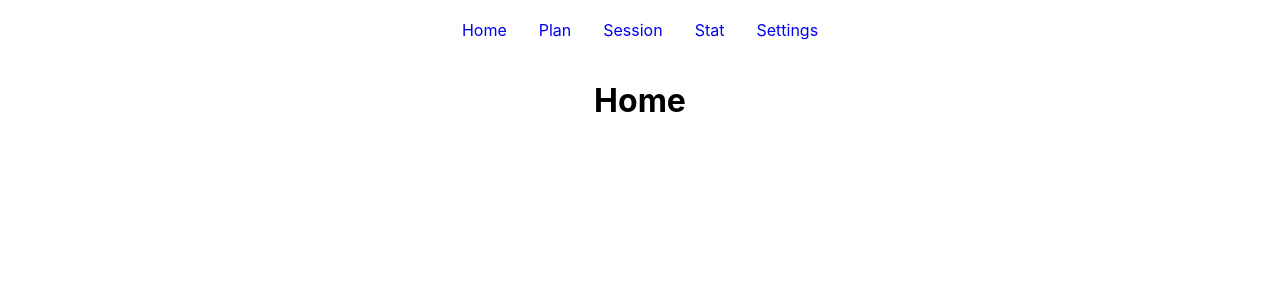
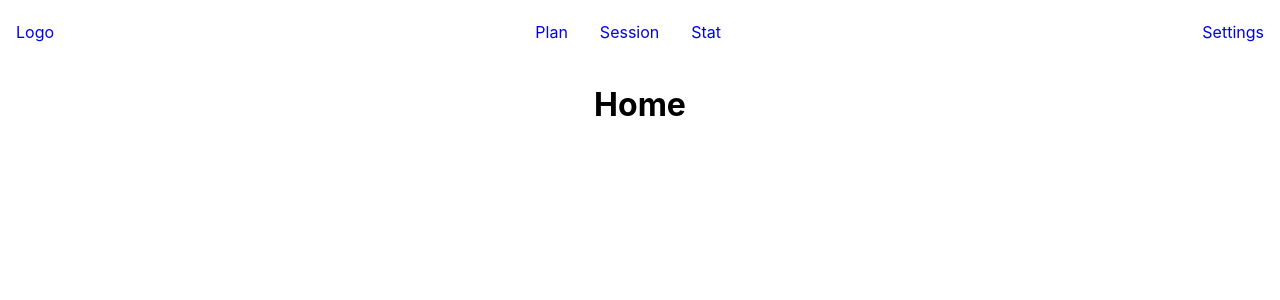
Before and after one commit to JayQkew/workout-tracking-app, a React (Create React App) app: page /home in a window 1280 px wide. Shown: the top 300 px of the page. Built offline with nearby package versions, Linux system fonts and the light colour scheme; the HTML template or start-up script is replaced by a standard one.

Commit message:
semantic markup update

```diff
--- a/src/App.js
+++ b/src/App.js
@@ -1,7 +1,7 @@
 import { BrowserRouter, Routes, Route } from 'react-router-dom';
 import { isDesktop } from 'react-device-detect';
 
-import Navbar from './Components/Navbar/Navbar';
+import Header from './Components/Header/Header';
 import Home from './Pages/Home';
 import Settings from './Pages/Settings';
 import Error from './Pages/Error';
@@ -19,7 +19,7 @@ import Stats from './Pages/Mobile/Stats';
 function App() {
   return (
     <BrowserRouter>
-      <Navbar/>
+      <Header/>
       <Routes>
         <Route path='/home' element={<Home/>}/>
         <Route path='/session' element={isDesktop ? <Session/> : <Sessions/>}/>
--- a/src/Components/Header/Header.css
+++ b/src/Components/Header/Header.css
@@ -1,6 +1,30 @@
-.page-header{
+.app-header {
+    height: 4rem;
     width: 100%;
-    justify-content: center;
+    display: flex;
+    justify-content: space-between;
+    flex-direction: row;
     align-items: center;
-    text-align: center;
+    position: sticky;
+    top: 0;
 }
+
+.nav-menu {
+    display: flex;
+    list-style: none;
+    margin: 0;
+    padding: 0;
+}
+
+.nav-item {
+    display: flex;
+    align-items: center;
+}
+
+.nav-link {
+    display: flex;
+    align-items: center;
+    text-decoration: none;
+    padding: 0 1rem;
+    height: 100%;
+}
--- a/src/Components/Header/Header.jsx
+++ b/src/Components/Header/Header.jsx
@@ -1,11 +1,53 @@
-import React from "react";
-import './Header.css'
+import './Header.css';
+import React from 'react';
+import { NavLink } from 'react-router-dom';
+import { isDesktop } from 'react-device-detect';
 
-function Header(prop){
-    const {page} = prop
-    return <h1 className="page-header">
-        {page}
-    </h1>
+function Header(){
+    return(
+        <header className='app-header'>
+          <NavLink
+            to="/home"
+            className={({isActive}) => isActive ? "nav-link active" : "nav-link"}
+          >
+            Logo
+          </NavLink>
+          <nav>
+            <ul className="nav-menu">
+              <li className="nav-item">
+                <NavLink
+                  to="/plan"
+                  className={({isActive}) => isActive ? "nav-link active" : "nav-link"}
+                >
+                  {isDesktop ? "Plan" : "Plans"}
+                </NavLink>
+              </li>
+              <li className="nav-item">
+                <NavLink
+                  to="/session"
+                  className={({isActive}) => isActive ? "nav-link active" : "nav-link"}
+                >
+                  {isDesktop ? "Session" : "Sessions"}
+                </NavLink>
+              </li>
+              <li className="nav-item">
+                <NavLink
+                  to="/stat"
+                  className={({isActive}) => isActive ? "nav-link active" : "nav-link"}
+                >
+                  {isDesktop ? "Stat" : "Stats"}
+                </NavLink>
+              </li>
+            </ul>
+          </nav>
+            <NavLink
+              to="/settings"
+              className={({isActive}) => isActive ? "nav-link active" : "nav-link"}
+            >
+              Settings
+            </NavLink>
+        </header>
+    )
 }
 
 export default Header;
--- a/src/Components/Navbar/Navbar.css
+++ /dev/null
@@ -1,40 +0,0 @@
-.navbar {
-    height: 60px;
-    width: 100%;
-    display: flex;
-    justify-content: center;
-    align-items: center;
-    position: sticky;
-    top: 0;
-}
-
-.navbar-container {
-    display: flex;
-    justify-content: space-between;
-    align-items: center;
-    width: 90%;
-    max-width: 1200px;
-    height: 60px;
-}
-
-.nav-menu {
-    display: flex;
-    list-style: none;
-    text-align: center;
-    margin: 0;
-    padding: 0;
-}
-
-.nav-item {
-    height: 60px;
-    display: flex;
-    align-items: center;
-}
-
-.nav-link {
-    display: flex;
-    align-items: center;
-    text-decoration: none;
-    padding: 0 1rem;
-    height: 100%;
-}
--- a/src/Components/Navbar/Navbar.jsx
+++ /dev/null
@@ -1,55 +0,0 @@
-import './Navbar.css';
-import React from 'react';
-import { NavLink } from 'react-router-dom';
-import { isDesktop } from 'react-device-detect';
-
-function Navbar(){
-    return(
-        <nav className='navbar'>
-        <ul className="nav-menu">
-          <li className="nav-item">
-            <NavLink
-              to="/home"
-              className={({isActive}) => isActive ? "nav-link active" : "nav-link"}
-            >
-              Home
-            </NavLink>
-          </li>
-          <li className="nav-item">
-            <NavLink
-              to="/plan"
-              className={({isActive}) => isActive ? "nav-link active" : "nav-link"}
-            >
-              {isDesktop ? "Plan" : "Plans"}
-            </NavLink>
-          </li>
-          <li className="nav-item">
-            <NavLink
-              to="/session"
-              className={({isActive}) => isActive ? "nav-link active" : "nav-link"}
-            >
-              {isDesktop ? "Session" : "Sessions"}
-            </NavLink>
-          </li>
-          <li className="nav-item">
-            <NavLink
-              to="/stat"
-              className={({isActive}) => isActive ? "nav-link active" : "nav-link"}
-            >
-              {isDesktop ? "Stat" : "Stats"}
-            </NavLink>
-          </li>
-          <li className="nav-item">
-            <NavLink
-              to="/settings"
-              className={({isActive}) => isActive ? "nav-link active" : "nav-link"}
-            >
-              Settings
-            </NavLink>
-          </li>
-        </ul>
-        </nav>
-    )
-}
-
-export default Navbar;
--- /dev/null
+++ b/src/Components/PageHeader/PageHeader.css
@@ -0,0 +1,6 @@
+.page-header{
+    width: 100%;
+    justify-content: center;
+    align-items: center;
+    text-align: center;
+}
--- /dev/null
+++ b/src/Components/PageHeader/PageHeader.jsx
@@ -0,0 +1,11 @@
+import React from "react";
+import './PageHeader.css'
+
+function PageHeader(prop){
+    const {page} = prop
+    return <h1 className="page-header">
+        {page}
+    </h1>
+}
+
+export default PageHeader;
--- a/src/Pages/Desktop/Plan.jsx
+++ b/src/Pages/Desktop/Plan.jsx
@@ -1,10 +1,15 @@
 import React from "react";
 
-import Header from "../../Components/Header/Header";
+import Header from "../../Components/PageHeader/PageHeader";
 
 function Plan(){
     return(
-        <Header page='Plan'/>
+        <>
+            <Header page='Plan'/>
+            <main>
+
+            </main>
+        </>
     )
 }
 
--- a/src/Pages/Desktop/Session.jsx
+++ b/src/Pages/Desktop/Session.jsx
@@ -1,5 +1,5 @@
 import React from "react";
-import Header from '../../Components/Header/Header'
+import Header from '../../Components/PageHeader/PageHeader'
 
 function Session(){
     return(
--- a/src/Pages/Desktop/Stat.jsx
+++ b/src/Pages/Desktop/Stat.jsx
@@ -1,6 +1,6 @@
 import React from "react";
 
-import Header from "../../Components/Header/Header";
+import Header from "../../Components/PageHeader/PageHeader";
 
 function Stat(){
     return(
--- a/src/Pages/Home.jsx
+++ b/src/Pages/Home.jsx
@@ -1,5 +1,5 @@
 import React, { useEffect } from "react";
-import Header from "../Components/Header/Header";
+import Header from "../Components/PageHeader/PageHeader";
 
 function Home(){
     return(
--- a/src/Pages/Settings.jsx
+++ b/src/Pages/Settings.jsx
@@ -1,5 +1,5 @@
 import React from "react";
-import Header from "../Components/Header/Header";
+import Header from "../Components/PageHeader/PageHeader";
 
 function Settings(){
     return(
```
